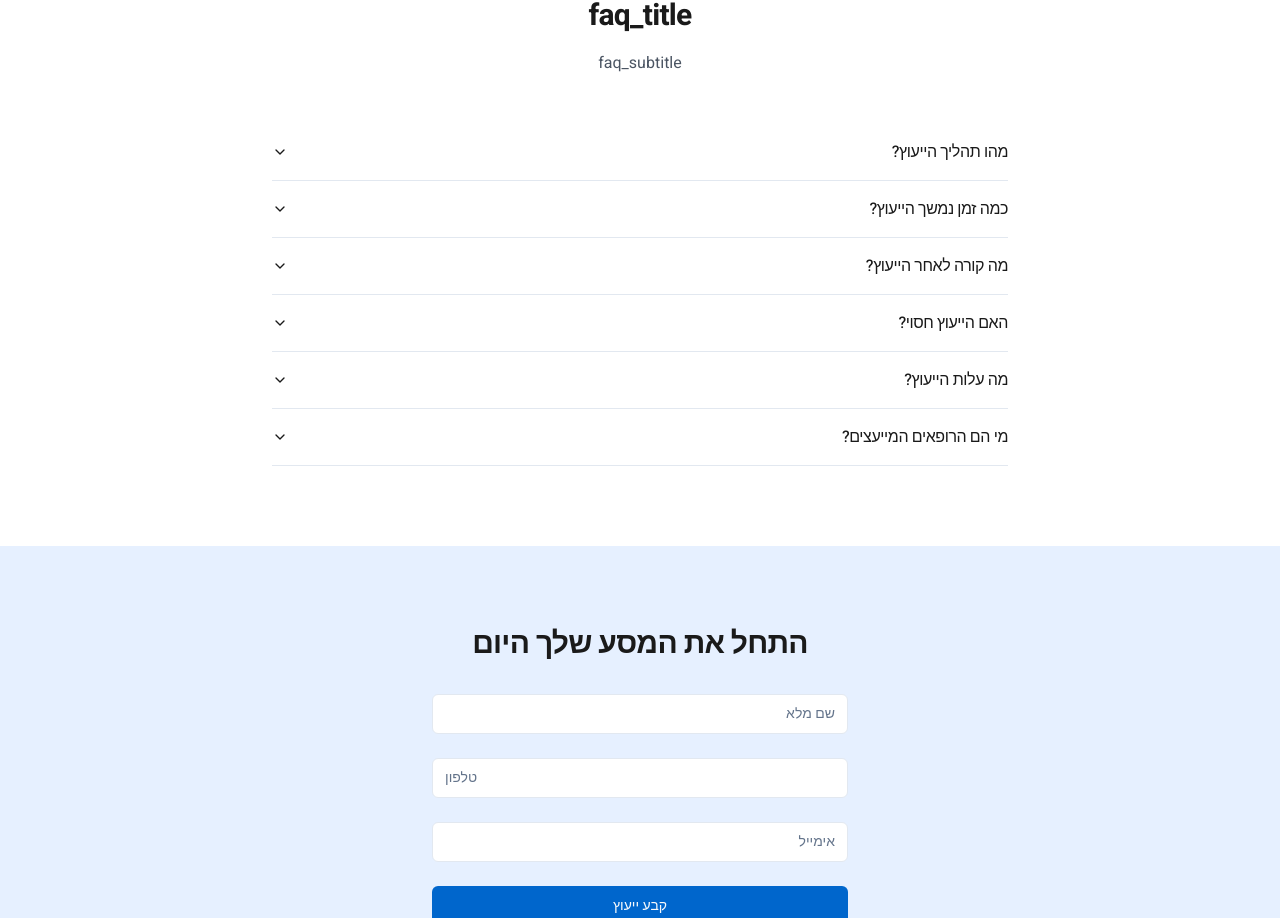
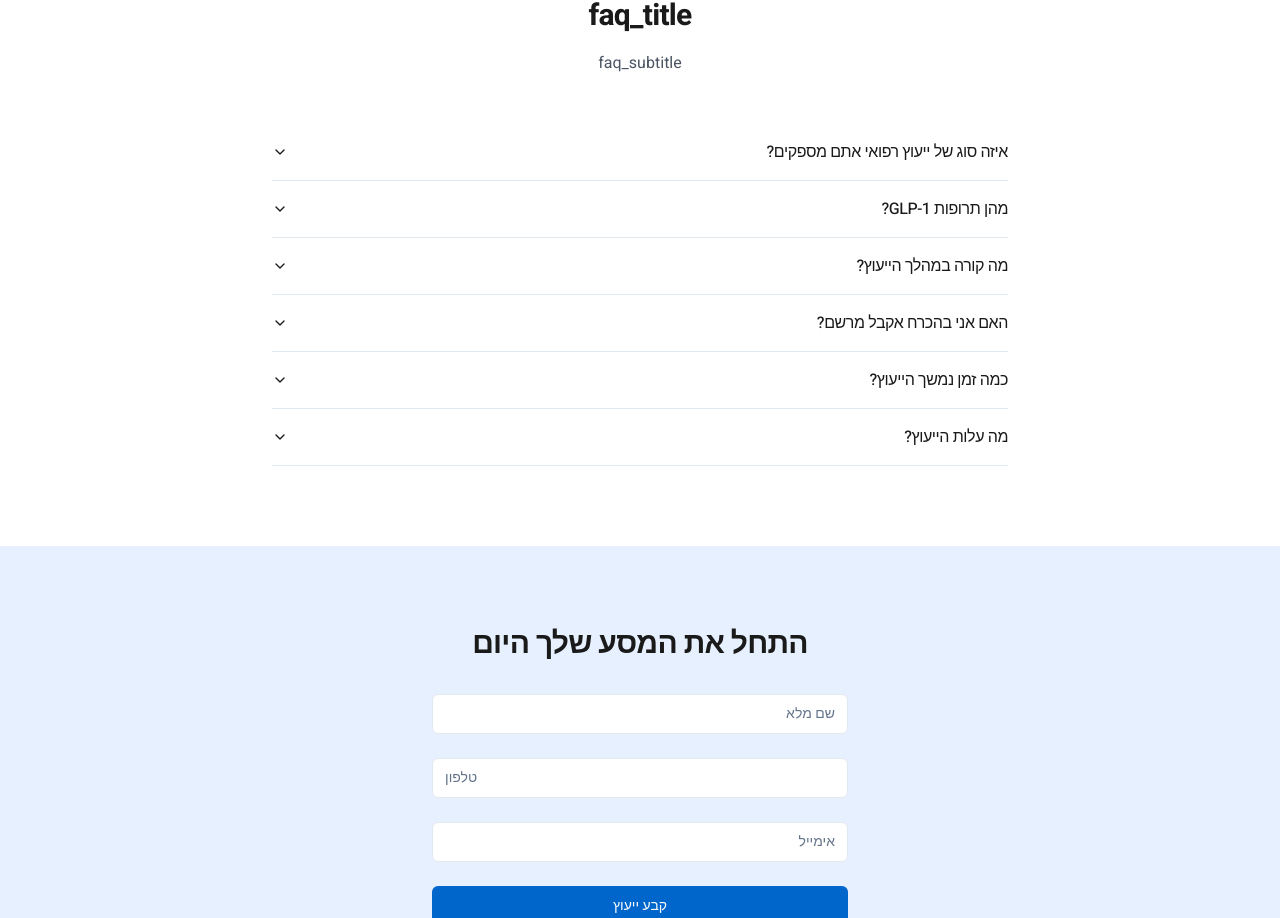
Before and after one commit to yonahs/lharzot, a React (Vite) app: page / in a window 1280 px wide. Shown: the part 2018-2936 px from the top of the page. Built offline with nearby package versions, Linux system fonts and the light colour scheme.

Commit message:
Add GLP1 mention to FAQ
Included a general mention of GLP1 in the FAQ section to provide additional context and information related to the consultation process.
[skip gpt_engineer]

```diff
--- a/src/components/FAQSection.tsx
+++ b/src/components/FAQSection.tsx
@@ -13,12 +13,42 @@ const FAQSection = () => {
   const faqs = [
     {
       question: {
-        en: "What is the consultation process?",
-        he: "מהו תהליך הייעוץ?"
+        en: "What type of medical consultation do you provide?",
+        he: "איזה סוג של ייעוץ רפואי אתם מספקים?"
       },
       answer: {
-        en: "The consultation process includes completing a medical questionnaire, followed by an online consultation with a licensed physician who will evaluate your medical condition and determine appropriate treatment options.",
-        he: "תהליך הייעוץ כולל מילוי שאלון רפואי, ולאחר מכן ייעוץ מקוון עם רופא מורשה שיעריך את מצבך הרפואי ויקבע אפשרויות טיפול מתאימות."
+        en: "We provide online medical consultations with licensed physicians who specialize in weight management. The consultation includes a comprehensive medical evaluation to determine appropriate treatment options.",
+        he: "אנחנו מספקים ייעוץ רפואי מקוון עם רופאים מורשים המתמחים בניהול משקל. הייעוץ כולל הערכה רפואית מקיפה לקביעת אפשרויות טיפול מתאימות."
+      }
+    },
+    {
+      question: {
+        en: "What are GLP-1 medications?",
+        he: "מהן תרופות GLP-1?"
+      },
+      answer: {
+        en: "GLP-1 medications are a class of prescription medications that may be prescribed for weight management in eligible patients. These medications work by affecting appetite regulation and blood sugar levels. The suitability of any medication can only be determined through proper medical evaluation.",
+        he: "תרופות GLP-1 הן קבוצת תרופות מרשם שעשויות להירשם לניהול משקל במטופלים מתאימים. תרופות אלה פועלות על ידי השפעה על ויסות התיאבון ורמות הסוכר בדם. ההתאמה לכל תרופה יכולה להיקבע רק באמצעות הערכה רפואית מתאימה."
+      }
+    },
+    {
+      question: {
+        en: "What happens during the consultation?",
+        he: "מה קורה במהלך הייעוץ?"
+      },
+      answer: {
+        en: "The consultation includes completing a medical questionnaire and an online meeting with a licensed physician who will evaluate your medical condition. Based on this evaluation, the physician will determine appropriate treatment options, if any.",
+        he: "הייעוץ כולל מילוי שאלון רפואי ופגישה מקוונת עם רופא מורשה שיעריך את מצבך הרפואי. בהתבסס על הערכה זו, הרופא יקבע אפשרויות טיפול מתאימות, אם בכלל."
+      }
+    },
+    {
+      question: {
+        en: "Will I definitely receive a prescription?",
+        he: "האם אני בהכרח אקבל מרשם?"
+      },
+      answer: {
+        en: "No. Prescriptions are only provided if deemed medically appropriate by the consulting physician, based on their professional evaluation of your specific situation and medical history. Not all patients will qualify for prescription medications.",
+        he: "לא. מרשמים ניתנים רק אם נמצאו מתאימים מבחינה רפואית על ידי הרופא המייעץ, בהתבסס על הערכה מקצועית של מצבך הספציפי וההיסטוריה הרפואית שלך. לא כל המטופלים יהיו זכאים לתרופות מרשם."
       }
     },
     {
@@ -33,42 +63,12 @@ const FAQSection = () => {
     },
     {
       question: {
-        en: "What happens after the consultation?",
-        he: "מה קורה לאחר הייעוץ?"
-      },
-      answer: {
-        en: "After the consultation, if deemed appropriate by the physician, you may receive a treatment recommendation and prescription. This is based on professional medical assessment and individual suitability.",
-        he: "לאחר הייעוץ, אם נמצא מתאים על ידי הרופא, תוכל לקבל המלצת טיפול ומרשם. זאת בהתבסס על הערכה רפואית מקצועית והתאמה אישית."
-      }
-    },
-    {
-      question: {
-        en: "Is the consultation confidential?",
-        he: "האם הייעוץ חסוי?"
-      },
-      answer: {
-        en: "Yes, all consultations are completely confidential and comply with medical privacy regulations. Your medical information is securely stored and protected.",
-        he: "כן, כל הייעוצים הם חסויים לחלוטין ועומדים בתקנות פרטיות רפואית. המידע הרפואי שלך מאוחסן ומוגן באופן מאובטח."
-      }
-    },
-    {
-      question: {
         en: "What is the cost of consultation?",
         he: "מה עלות הייעוץ?"
       },
       answer: {
-        en: "The consultation fee is 599 NIS. This includes the medical evaluation and, if appropriate, treatment recommendations.",
-        he: "עלות הייעוץ היא 599 ש\"ח. זה כולל את ההערכה הרפואית ובמידת הצורך, המלצות טיפול."
-      }
-    },
-    {
-      question: {
-        en: "Who are the consulting physicians?",
-        he: "מי הם הרופאים המייעצים?"
-      },
-      answer: {
-        en: "Our physicians are licensed medical professionals with expertise in obesity management and general medicine.",
-        he: "הרופאים שלנו הם אנשי מקצוע מורשים עם מומחיות בניהול השמנת יתר ורפואה כללית."
+        en: "The consultation fee is 599 NIS. This includes the medical evaluation and, if appropriate, prescription recommendations.",
+        he: "עלות הייעוץ היא 599 ש\"ח. זה כולל את ההערכה הרפואית ובמידת הצורך, המלצות למרשם."
       }
     }
   ];
```
